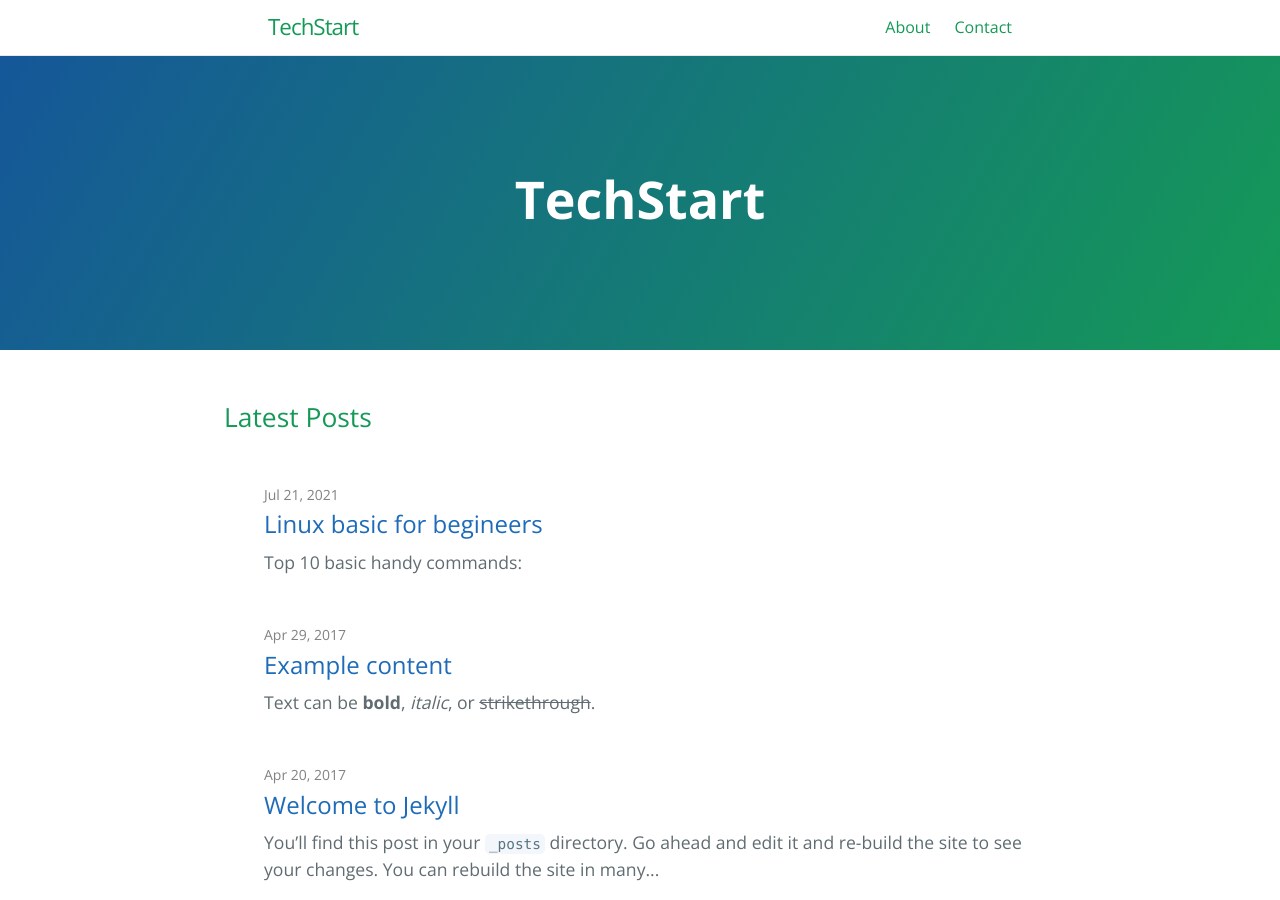
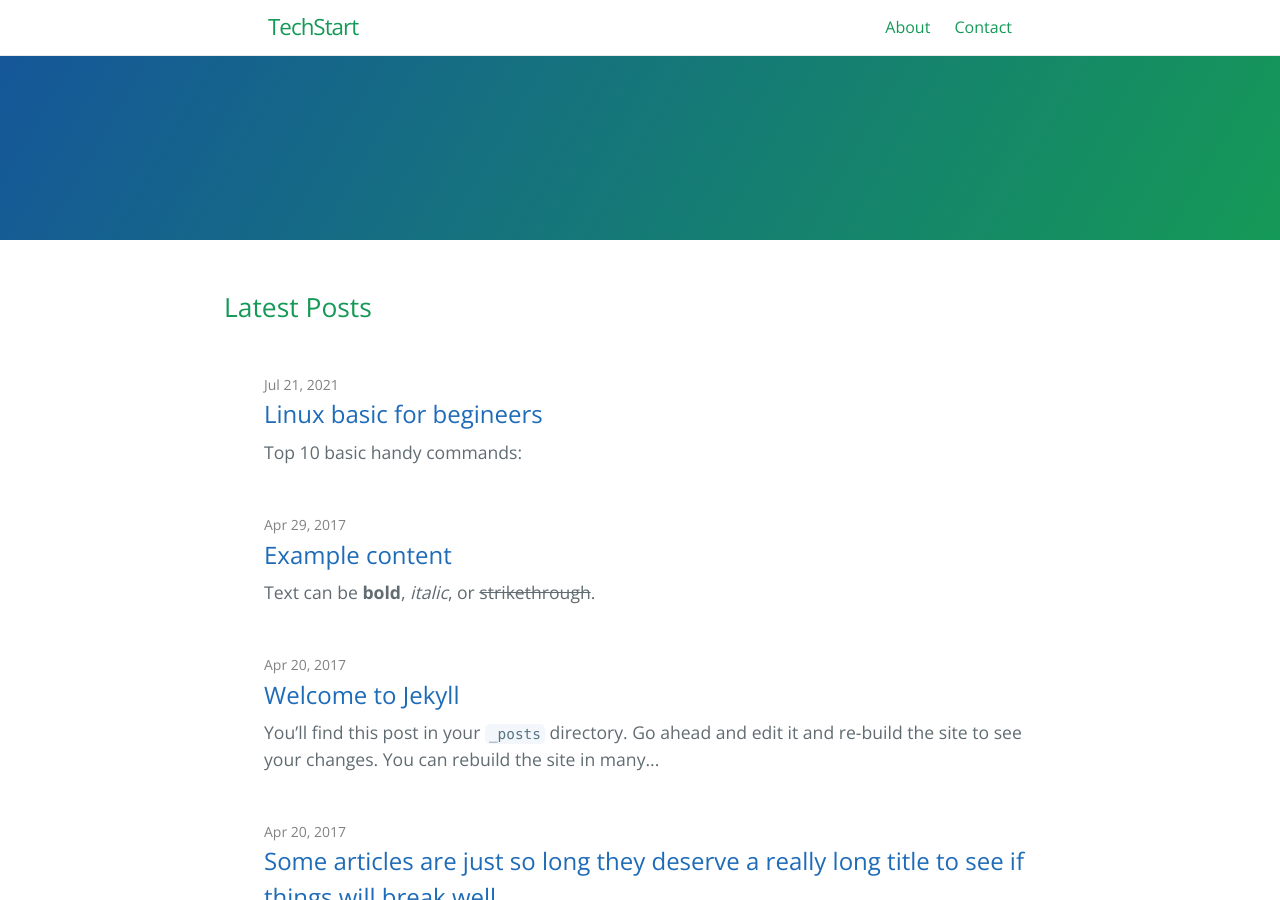
Before and after one commit to mohuyapal/mohuyapal.github.io, a Jekyll site: the page built from index.md, in a window 1280 px wide and 900 px high. Built offline with Jekyll 4.4.1, drawn with Linux system fonts in a browser that asks for light colours.

Commit message:
Update default.html

```diff
--- a/_layouts/default.html
+++ b/_layouts/default.html
@@ -56,8 +56,8 @@
         {% include site-header.html %}
 
         {% if page.layout == 'home' %}
-        <!-- {% assign page-tagline = site.description | default: site.github.project_tagline | escape %} -->
-        {% assign page-tagline = site.tagline | default: site.github.project_tagline | escape %}
+        {% assign page-tagline = site.description | default: site.github.project_tagline | escape %}
+        <!--{% assign page-tagline = site.tagline | default: site.github.project_tagline | escape %} -->
         {% endif %}
         {% if page.layout == 'page' %}
         {% assign page-tagline = page.tagline | escape %}
@@ -73,8 +73,8 @@
        <a href="https://raw.githubusercontent.com/cncf/artwork/master/projects/k3s/horizontal/white/k3s-horizontal-white.svg"> </a>
 
             </marquee>
-            <h1 class="project-name">{{ page-title }}</h1>
-            <h2 class="project-tagline">{{ page-tagline }}</h2>
+           <!-- <h1 class="project-name">{{ page-title }}</h1>
+            <h2 class="project-tagline">{{ page-tagline }}</h2> -->
 
             {% if page.layout == 'home' and site.github.is_project_page %}
             <a href="{{ site.github.repository_url }}" class="btn">View on GitHub</a>
```
